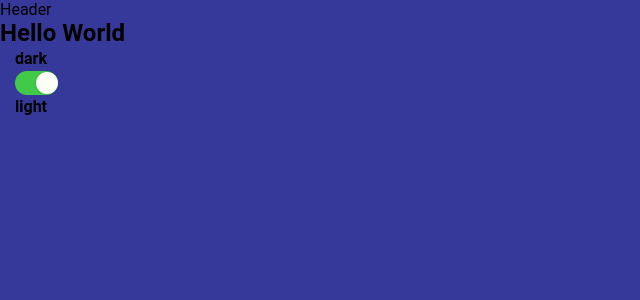
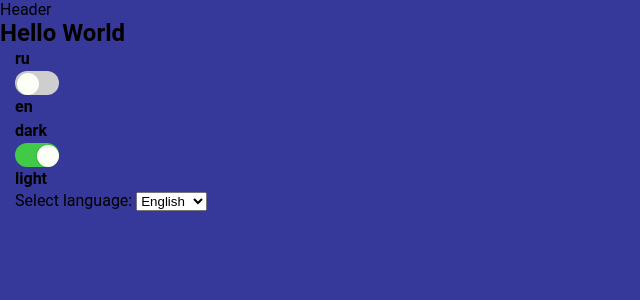
Before and after one commit to mustafaevv/my-app-ts, a React (Create React App) app: page /settings in a window 1280 px wide. Shown: the top 300 px of the page, without its empty margins (0-640 px from the left). Built offline with nearby package versions, Linux system fonts and the light colour scheme.

Commit message:
Setting page some change

```diff
--- a/package.json
+++ b/package.json
@@ -12,7 +12,6 @@
     "@types/react-dom": "^18.0.0",
     "@types/react-icons": "^3.0.0",
     "axios": "^1.3.4",
-    "classnames": "^2.3.2",
     "i18next": "^22.4.11",
     "react": "^18.2.0",
     "react-dom": "^18.2.0",
@@ -20,10 +19,8 @@
     "react-icons": "^4.8.0",
     "react-router-dom": "^6.9.0",
     "react-scripts": "5.0.1",
-    "sass": "^1.59.3",
     "styled-components": "^5.3.9",
     "typescript": "^4.4.2",
-    "use-dark-mode": "^2.3.1",
     "web-vitals": "^2.1.0"
   },
   "scripts": {
--- a/src/App.tsx
+++ b/src/App.tsx
@@ -1,24 +1,12 @@
 import { useEffect, useState, FC, createContext } from "react";
-import classNames from "classnames";
-import { I18nextProvider, useTranslation } from "react-i18next";
+import { ThemeProvider } from "styled-components";
 import { BrowserRouter } from "react-router-dom";
 
+import { getFromStorage, setToStorage } from "./service/storage";
+import { darkTheme, lightTheme } from "./themes";
+import GlobalStyle from "./themes/GlobalStyle";
 import AllRoutes from "./routes/AllRoutes";
 import Header from "./components/Header";
-
-import classes from "./App.module.scss";
-import { i18n } from "i18next";
-import { getFromStorage, setToStorage } from "./service/storage";
-import GlobalStyle from "./themes/GlobalStyle";
-import { ThemeProvider } from "styled-components";
-import { darkTheme, lightTheme } from "./themes";
-
-
-// const handleChangeLanguage = (lng: any) => {
-//   i18n.changeLanguage(lng);
-//   localStorage.setItem("lng", lng);
-//   console.log(lng);
-// };
 
 type AppContextType = {
   darkThemeOn: boolean
@@ -32,8 +20,6 @@ export const AppContext = createContext<AppContextType | null>(null)
 
 const App: FC = () => {
   const [darkThemeOn, setDarkThemeOn] = useState(theme || true)
-  const { i18n } = useTranslation();
-
 
   useEffect(() => {
     setToStorage('darkThemeOn', darkThemeOn)
@@ -42,7 +28,6 @@ const App: FC = () => {
   return (
     <BrowserRouter>
       <ThemeProvider theme={darkThemeOn ? darkTheme : lightTheme}>
-        <I18nextProvider i18n={i18n}>
         <AppContext.Provider value={{
           darkThemeOn,
           setDarkThemeOn
@@ -51,7 +36,6 @@ const App: FC = () => {
           <Header />
           <AllRoutes />
         </AppContext.Provider>
-        </I18nextProvider>
       </ThemeProvider>
     </BrowserRouter>
   );
--- a/src/index.tsx
+++ b/src/index.tsx
@@ -1,9 +1,11 @@
 import React from "react";
 import ReactDOM from "react-dom/client";
 import reportWebVitals from "./reportWebVitals";
+import { I18nextProvider } from "react-i18next";
 
+import i18next from "./service/i18next";
+import './service/i18next'
 import App from "./App";
-import './service/i18next'
 
 
 const root = ReactDOM.createRoot(
@@ -11,7 +13,9 @@ const root = ReactDOM.createRoot(
 );
 root.render(
   <React.StrictMode>
-    <App />
+    <I18nextProvider i18n={i18next}>
+      <App />
+    </I18nextProvider>
   </React.StrictMode>
 );
 
--- a/src/pages/Setting/components/Switch.tsx
+++ b/src/pages/Setting/components/Switch.tsx
@@ -1,4 +1,5 @@
 import React, { FC } from "react";
+import { useTranslation } from "react-i18next";
 import styled from "styled-components";
 
 type checkedProp = {
@@ -6,11 +7,11 @@ type checkedProp = {
 };
 
 const Wrapper = styled.div<checkedProp>`
-  width: 43px;
+  width: 44px;
   height: 24px;
   border-radius: 15px;
   background: ${({ checked }) => (checked ? "#41ca48" : "#cecece")};
-  padding: 1px;
+  padding: 1.5px;
   cursor: pointer;
   transition: all 0.3s ease-in-out;
 `;
@@ -31,19 +32,20 @@ type Props = {
 };
 
 const Switch: FC<Props> = ({ checked = true, onCheck }) => {
+  const { i18n } = useTranslation();
+
   const handleChange = () => {
     if (onCheck) {
       onCheck((state) => !state);
+     i18n.changeLanguage()
     }
-    console.log(onCheck);
-
   }
 
-  return (
-    <Wrapper checked={checked} onClick={handleChange}>
-      <Controller checked={checked} />
-    </Wrapper>
-  );
+return (
+  <Wrapper checked={checked} onClick={handleChange}>
+    <Controller checked={checked} />
+  </Wrapper>
+);
 };
 
 export default Switch;
--- a/src/pages/Setting/index.tsx
+++ b/src/pages/Setting/index.tsx
@@ -1,7 +1,7 @@
-import i18next from "i18next";
 import { useContext, useState } from "react";
 import { useTranslation } from "react-i18next";
 import styled from "styled-components";
+
 import { AppContext } from "../../App";
 import Container from "../../layout/Container";
 import Switch from "./components/Switch";
@@ -21,25 +21,35 @@ const OptionText = styled.p<{ disabled: boolean }>`
 `;
 
 
+const Setting = () => {
+  const appContext = useContext(AppContext)
+  const { t } = useTranslation();
+
+  const [test, setTest] = useState(false)
 
 
-const Setting = () => {
-  const [theme, setTheme] = useState(true)
-  const appContext = useContext(AppContext)
-  console.log(appContext);
-
-  const { t } = useTranslation()
-  // const test = useContext()
-  // const handleChangeTheme = () => theme()
-
+  const handleChangeLanguage = (event: React.ChangeEvent<HTMLSelectElement>) => {
+    console.log(test);
+  };
 
   return (
     <section>
       <h1>{`${t('title')}`}</h1>
       <Container>
+        <OptionText disabled={false}>ru</OptionText>
+        <Switch checked={test} onCheck={setTest} />
+        <OptionText disabled={false}>en</OptionText>
+
         <OptionText disabled={false}>dark</OptionText>
         <Switch checked={appContext?.darkThemeOn} onCheck={appContext?.setDarkThemeOn} />
         <OptionText disabled={false}>light</OptionText>
+        <div>
+          <label htmlFor="language-select">Select language: </label>
+          <select id="language-select" onChange={handleChangeLanguage}>
+            <option value="en">English</option>
+            <option value="ru">Russian</option>
+          </select>
+        </div>
       </Container>
     </section>
   );
--- a/src/routes/AllRoutes.tsx
+++ b/src/routes/AllRoutes.tsx
@@ -1,13 +1,9 @@
-import React from "react";
 import { Route, Routes } from "react-router-dom";
 
 import Home from "../pages/Home";
 import About from "../pages/About";
 import Contact from "../pages/Contact";
 import Setting from "../pages/Setting";
-
-
-
 
 const AllRoutes = () => {
   return (
--- a/src/scss.d.ts
+++ /dev/null
@@ -1 +0,0 @@
-declare module "*.module.scss";
--- a/src/service/i18next.ts
+++ b/src/service/i18next.ts
@@ -14,7 +14,7 @@ i18next.use(initReactI18next).init<TransferFunction>({
       translation: ru,
     },
   },
-  lng: localStorage.getItem("lng") || "en",
+  lng: "en",
 });
 
 export default i18next;
--- a/src/themes/GlobalStyle.ts
+++ b/src/themes/GlobalStyle.ts
@@ -1,7 +1,7 @@
 import { createGlobalStyle } from "styled-components";
 
 const GlobalStyle = createGlobalStyle`
-  @import url("https://fonts.googleapis.com/css2?family=Goldman:wght@400;700&family=Montserrat:wght@400;500;700&family=Roboto:wght@400;500;700&display=swap");
+@import url("https://fonts.googleapis.com/css2?family=Goldman:wght@400;700&family=Montserrat:wght@400;500;700&family=Roboto:wght@400;500;700&display=swap");
 
 * {
   margin: 0;
```
Also changed, not shown: src/layout/Container.tsx (+0 -14 lines), 1 other file (tests, documents, lock files or other folders). Lines whose indentation alone changed are shown as unchanged.
